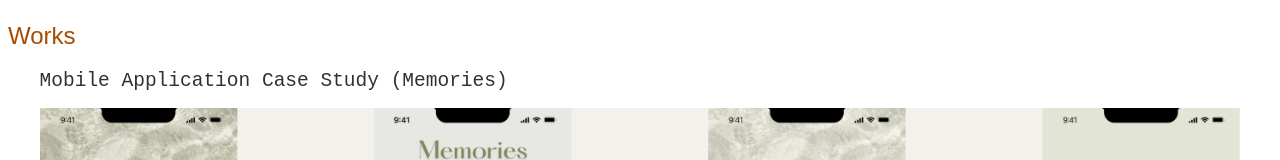
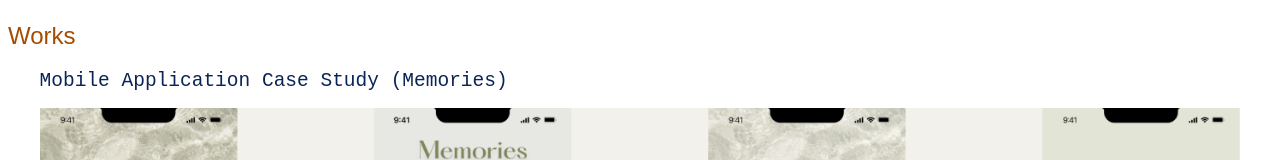
Before and after one commit to MrStxn001/UX_UI_HW_19, a plain HTML site: page works.html in a window 1280 px wide. Shown: the part 142-302 px from the top of the page. Drawn offline with Linux system fonts and the light colour scheme.

Commit message:
font styling

```diff
--- a/css/style.css
+++ b/css/style.css
@@ -19,7 +19,7 @@ column-count: 2;
         font-weight: 150;
       }
   h2{
-    color:#32312f;
+    color:#0b2457;
     font-family: monospace;
     font-weight: 200;
   }
```
